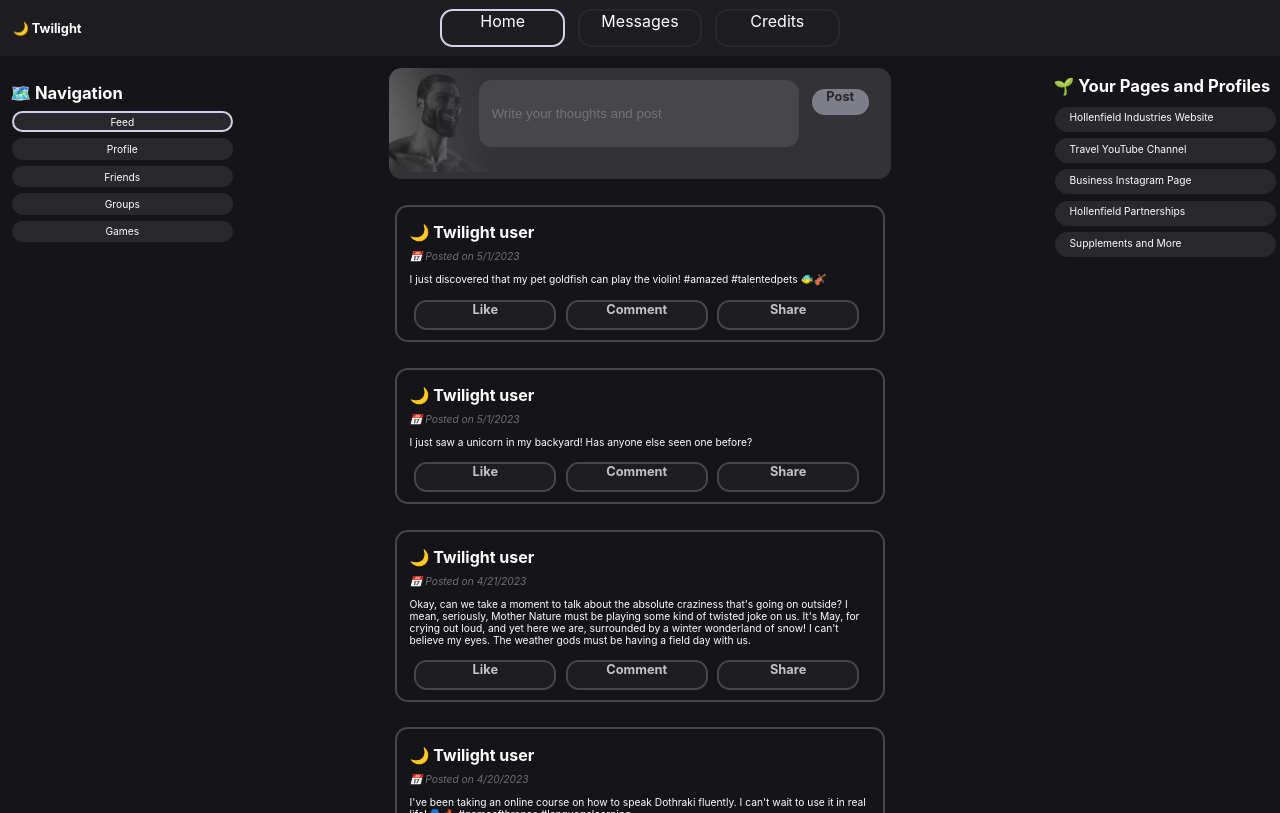
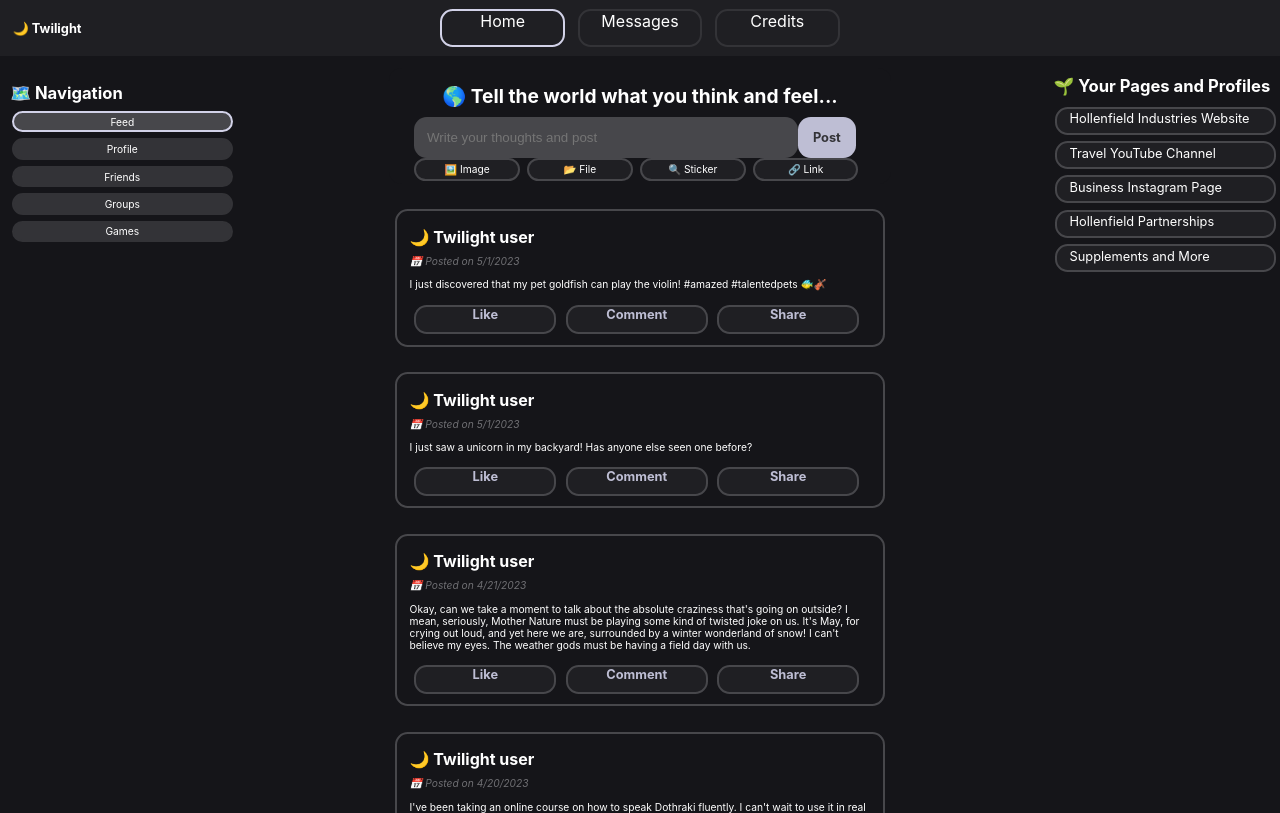
Before and after one commit to MigoDelMundo/twilight_recode, a React (Create React App) app: page / in a window 1280 px wide. Built offline with nearby package versions, Linux system fonts and the light colour scheme.

Commit message:
Design bug fixes and changes, redesigned games tab and message composer, along with many others

```diff
--- a/public/index.html
+++ b/public/index.html
@@ -9,7 +9,6 @@
       name="description"
       content="Twilight is a vibrant and engaging social media application designed to connect people around the world in a unique and interactive way. With a sleek and user-friendly interface, Twilight offers a wide range of features and functionalities that cater to users' social networking needs."
     />
-    <link rel="apple-touch-icon" href="%PUBLIC_URL%/logo192.png" />
     <!--
       manifest.json provides metadata used when your web app is installed on a
       user's mobile device or desktop. See https://developers.google.com/web/fundamentals/web-app-manifest/
--- a/src/App.css
+++ b/src/App.css
@@ -4,7 +4,12 @@
   --neutral: rgb(71, 71, 75);
   --light: rgb(91, 91, 95);
   --lighter-light: rgb(111, 111, 115);
-  --background-color: rgb(21, 21, 25)
+
+  --background-color: rgb(21, 21, 25);
+
+  --selected-darker: rgb(190, 190, 212);
+  --selected: rgb(210, 210, 232);
+  --selected-lighter: rgb(230, 230, 252);
 }
 
 ::-webkit-scrollbar {
@@ -14,14 +19,15 @@
 }
 
 ::-webkit-scrollbar-thumb {
-  background-color: rgb(41, 41, 47);
+  background-color: var(--dark);
   border-radius: 1.5vw;
 }
 
 body {
-  background-color: rgb(21, 21, 25);
+  background-color: var(--background-color);
   color: white;
   font-size: 0.8vw;
+  overflow: hidden;
 }
 
 h3 {
@@ -40,7 +46,7 @@ input:focus {
   justify-content: center;
   padding: 0 1vw;
   height: 7vh;
-  background-color: rgb(30, 30, 34);
+  background-color: var(--darker-dark);
 }
 
 .HeaderTitle {
@@ -53,7 +59,7 @@ input:focus {
 }
 
 .Header-Button {
-  border: 0.2vw solid rgb(41, 41, 45);
+  border: 0.2vw solid var(--dark);
   margin: 0.5vw;
   padding: 0 0.3vw 0;
   user-select: none;
@@ -67,27 +73,27 @@ input:focus {
 }
 
 .Header-Button:hover {
-  background-color: rgb(51, 51, 55);
+  background-color: var(--dark);
   cursor: pointer;
 }
 
 .Header-Button.Selected {
-  border: calc(0.1vw + 0.1vh) solid rgb(210, 210, 232);
+  border: 0.2vw solid var(--selected);
 }
 
 .SubpageSlot {
   display: flex;
   align-items: left;
   justify-content: left;
-  background-color:  rgb(21, 21, 25);
-  height: 90vh;
+  background-color:  var(--background-color);
+  height: 93vh;
 }
 
 .Subpage {
   display: flex;
   align-items: left;
   justify-content: left;
-  background-color:  rgb(21, 21, 25);
+  background-color:  var(--background-color);
   height: 100%;
 }
 
@@ -112,8 +118,8 @@ input:focus {
 .Sidebar-Button {
   width: 15vw;
   margin: 0.5vw 0.4vw 0.5vw;
-  background-color:  rgb(41, 41, 45);
-  border: calc(0.1vw + 0.1vh) solid rgb(41, 41, 45);
+  background-color:  var(--dark);
+  border: 0.2vw solid var(--dark);
   border-radius: 1vw;
   padding: 0.2vw 1vw 0.2vw;
   flex-shrink: 0;
@@ -122,15 +128,15 @@ input:focus {
 }
 
 .Sidebar-Button:hover {
-  background-color:  rgb(51, 51, 55);
+  background-color:  var(--neutral);
   cursor: pointer;
 }
 
 .Sidebar-Button-Selected {
   width: 15vw;
   margin: 0.5vw 0.4vw 0.5vw;
-  background-color:  rgb(41, 41, 45);
-  border: calc(0.1vw + 0.1vh) solid rgb(210, 210, 232);
+  background-color:  var(--neutral);
+  border: 0.2vw solid var(--selected);
   border-radius: 1vw;
   padding: 0.2vw 1vw 0.2vw;
   flex-shrink: 0;
@@ -154,13 +160,53 @@ input:focus {
 }
 
 .Centerpage-MessageComposer {
+  background-color: var(--background-color);
   position: relative;
   width: 98%;
-  height: 15%;
-  background-color: rgb(51, 51, 55);
   margin: 0 auto 0;
   border-radius: 1vw;
-  overflow-y: hidden;
+  overflow: hidden;
+}
+
+.Centerpage-MessageComposer h2 {
+  margin: 1.25vw auto 0.75vw;
+  font-weight: bold;
+  width: 90%;
+  font-size: 1.5vw;
+  text-align: center;
+}
+
+.MessageComposer-Grid {
+  display: grid;
+  grid-template-columns: 85% 10%;
+  width: 90%;
+  height: 55%;
+  margin: 0 auto 0;
+  overflow-x: scroll;
+}
+
+.MessageComposer-AdditionalButtons{
+  margin: 0 auto 0;
+  display: grid;
+  grid-template-columns: repeat(4, 1fr);
+  width: 90%;
+  margin-bottom: 0.2vw;
+}
+
+.MessageComposer-AdditionalButton {
+  width: 90%;
+  user-select: none;
+  border: 0.2vw solid var(--neutral);
+  border-radius: 1vw;
+  background-color: var(--darker-dark);
+  padding: 0.25vw 0 0.25vw;
+  text-align: center;
+}
+
+.MessageComposer-AdditionalButton:hover {
+  background-color: var(--dark);
+  border-color: var(--light);
+  cursor: pointer;
 }
 
 .ProfilePicture {
@@ -213,22 +259,7 @@ input:focus {
   bottom: 0;
   left: 16vw;
   right: 16vw;
-  border: 0.5vw solid rgb(21, 21, 25);
-}
-
-.ProfilePicture.Gradient {
-  display: block;
-  /* background-image: url(./assets/pictures/profilepicture.jpg); */
-  background: linear-gradient(to right,
-  rgba(255, 255, 255, 0) 0%,
-  rgba(51, 51, 55, 1) 100%),
-  url(./assets/pictures/profilepicture.jpg) center center / cover no-repeat;
-  position: relative;
-  z-index: 0;
-  width: 13vh;
-  height: 13vh;
-  border-radius: 0.5vw;
-  margin-right: 1vw;
+  border: 0.5vw solid var(--background-color);
 }
 
 .ProfileWallpaper {
@@ -244,15 +275,8 @@ input:focus {
 
 
 .UserInputMessage {
-  position: absolute;
-  width: 25vw;
-  height: 60%;
-  display: block;
-  position: absolute;
-  top: 1vw;
-  bottom: 0;
-  left: 7vw;
-  right: 0;
+  width: 100%;
+  height: 100%;
   border-radius: 1vw;
   border: none;
   padding: 1vw;
@@ -272,28 +296,22 @@ input:focus {
 }
 
 .SendButton {
-  user-select: none;
-  position: absolute;
-  z-index: 2;
-  top: 1.7vw;
-  bottom: 0;
-  left: 33vw;
-  right: 0;
-  display: block;
   width: 4.5vw;
-  height: 2vw;
-  background-color: rgb(145, 145, 158, 80%);
+  background-color: var(--selected-darker);
   border-radius: 1vw;
-  align-items:  center;
+  display: flex;
+  align-items: center;
+  justify-content: center;
   text-align: center;
-  color:rgb(21, 21, 25);
   font-weight: bold;
   font-size: 1vw;
-  color: rgb(40, 40, 43);
+  color: var(--dark);
+  user-select: none;
 }
 
+
 .SendButton:hover {
-  background-color: rgb(185, 185, 198);
+  background-color: var(--selected-lighter);
   cursor: pointer;
 }
 
@@ -328,8 +346,8 @@ input:focus {
   width: 30%;
   margin: 0.3vw 1% 0.5vw;
   height: 2vw;
-  background-color: rgb(30, 30, 34);
-  color: rgb(195, 195, 195);
+  background-color: var(--darker-dark);
+  color: var(--selected-darker);
   font-size: 1vw;
   font-weight: bolder;
   text-align: center;
@@ -340,20 +358,20 @@ input:focus {
 }
 
 .FeedPost-Button:hover {
-  background-color: rgb(101, 101, 105);
+  background-color: var(--neutral);
   cursor: pointer;
 }
 
 .FeedPost-Button.Clicked {
-  background-color: rgb(152, 152, 157);
-  color: rgb(243, 243, 255);
-  border-color: rgb(243, 243, 255);
+  background-color: var(--selected);
+  color: var(--lighter-light);
+  border-color: var(--selected-lighter);
 }
 
 .PostPictureSlot {
   width: 100%;
   height: 15vw;
-  background-color: rgb(31, 31, 35, 0.5);
+  background-color: var(--darker-dark);
   margin: 1vw auto 0;
   border-radius: 1vw;
   background-size: cover;
@@ -371,21 +389,21 @@ input:focus {
 }
 
 .ProfileDescriptionName {
-  font-size: calc(1.1vw + 1.1vh);
+  font-size: 1.5vw;
   font-weight: bold;
   width: 100%;
 }
 
 .ProfileDescriptionHandle {
-  font-size: calc(0.48vw + 0.48vh);
+  font-size: 0.8vw;
   width: 100%;
   font-style: italic;
-  color: rgb(101, 101, 105);
+  color: var(--lighter-light);
 }
 
 .ProfileDescriptionDescription {
   width: 70%;
-  color: rgb(161, 161, 165);
+  color: var(--selected);
   margin: 1vw auto 1.5vw;
 }
 
@@ -394,13 +412,13 @@ input:focus {
   width: 30%;
   height: auto;
   margin: 0.3vw 1.25% 0;
-  border: calc(0.1vw + 0.1vh) solid rgb(41, 41, 45);
+  border: 0.2vw solid var(--dark);
   border-radius: 1vw;
   user-select: none;
 }
 
 .ProfileDescriptionHobby:hover {
-  border-color: rgb(101, 101, 105);
+  border-color: var(--lighter-light);
 }
 
 .FriendsPage-MainBlock {
@@ -468,7 +486,6 @@ input:focus {
 
 .FriendSuggestion {
   position: relative;
-  /* border: 0.2vw solid rgb(161, 161, 165); */
   border-radius: 1vw;
   width: 100%;
   padding: 0.4vw;
@@ -478,7 +495,7 @@ input:focus {
 
 .FS-Name {
   margin: 12% 0 0;
-  font-size: calc(0.8vw + 0.8vh);
+  font-size: 1.25vw;
 }
 
 .FS-Loc {
@@ -495,6 +512,8 @@ input:focus {
 }
 
 .AddFriendSuggestion {
+  font-size: 1vw;
+  font-weight: bold;
   position: absolute;
   bottom: 0.5vw;
   right: 8%;
@@ -502,23 +521,23 @@ input:focus {
   min-height: 7%;
   z-index: 2;
   border-radius: 1vw;
-  border: 0.2vw solid rgb(161, 161, 165);
+  border: 0.2vw solid var(--lighter-light);
   padding-bottom: 5px;
   text-align: center;
   justify-content: center;
   user-select: none;
-  background-color: rgb(21, 21, 25);
+  background-color: var(--background-color);
 }
 
 .AddFriendSuggestion:hover {
-  background-color: rgb(101, 101, 105);
+  background-color: var(--neutral);
   cursor: pointer;
 }
 
 .AddFriendSuggestion.Clicked {
-  background-color: rgb(152, 152, 157);
-  color: rgb(243, 243, 255);
-  border-color: rgb(243, 243, 255);
+  background-color: var(--selected-darker);
+  color: var(--neutral);
+  border-color: var(--selected-darker);
 }
 
 .Groups-HeaderBlock {
@@ -593,27 +612,28 @@ input:focus {
 
 .JoinGroupButton {
   font-size: 1.6em;
+  font-weight: bold;
   margin: 2.5vh auto 0;
   width: 60%;
   border-radius: 1vw;
-  border: 0.2vw solid rgb(161, 161, 165);
+  border: 0.2vw solid var(--lighter-light);
   text-align: center;
   padding: 0.2vw;
   justify-content: center;
   user-select: none;
-  background-color: rgb(21, 21, 25);
+  background-color: var(--background-color);
   z-index: 2;
 }
 
 .JoinGroupButton:hover {
-  background-color: rgb(101, 101, 105);
+  background-color: var(--lighter-light);
   cursor: pointer;
 }
 
 .JoinGroupButton.Clicked {
-  background-color: rgb(152, 152, 157);
-  color: rgb(243, 243, 255);
-  border-color: rgb(243, 243, 255);
+  background-color: var(--selected-darker);
+  color: var(--neutral);
+  border-color: var(--selected-darker);
 }
 
 .Groups-Name {
@@ -646,24 +666,51 @@ input:focus {
   width: 11vw;
 }
 
+.Games-Header {
+  background-color: var(--background-color);
+  width: 99%;
+  min-height: 10%;
+  border: 0.2vw solid var(--neutral);
+  border-radius: 1vw;
+  font-size: 1vw;
+  margin: 3% auto 3%;
+  text-align: center;
+}
+
+.Games-Header h1 {
+  margin: 1vw auto 0
+}
+
+.Games-Header p {
+  width: 80%;
+  margin: 0 auto 1vw;
+  font-size: 0.9vw;
+  font-style: italic;
+  color: var(--lighter-light);
+}
+
 .Games-Grid {
   display: grid;
+  padding-bottom: 20%;
   grid-template-columns: repeat(3, 1fr);
-  grid-gap: 0.3vw;
+  grid-gap: 0.15vw;
 }
 
 .Games-GridCell {
   position: relative;
   border: 0.2vw solid var(--neutral);
   border-radius: 1vw;
-  width: 100%;
+  width: 95%;
   overflow-y: hidden;
-  min-height: 25vw;
+  margin: 0 auto 0;
+  min-height: 30vw;
+  max-height: 30vw;
+  background-color: var(--darker-dark);
 }
 
 .Game-Image {
   width: 100%;
-  height: 50%;
+  height: 40%;
   background-image: url(./assets/pictures/defaultgamelogo.png);
   background-repeat: no-repeat;
   background-size: cover;
@@ -690,26 +737,33 @@ input:focus {
 }
 
 .Game-Texts {
-  padding: 0.3vw;
-  padding-top: 1vw;
-  background-color: rgb(29, 29, 30);
+  padding: 8%;
+  background-color: var(--darker-dark);
   height: 50%;
+  overflow-y: scroll;
+  scrollbar-width: none; /* Hide the scrollbar in Firefox */
+  -ms-overflow-style: none; /* Hide the scrollbar in Internet Explorer and Edge */
+}
+
+.Game-Texts::-webkit-scrollbar {
+  display: none; /* Hide the scrollbar in webkit browsers (Chrome, Safari) */
 }
 
 .Game-Texts .Title {
-  margin-left: 0.7vw;
+  margin-left: 0.2vw;
   margin-top: 0.4vw;
-  font-size: calc(0.55vw + 0.55vh);
+  font-size: 1.5vw;
   font-weight: bold;
 }
 
 .Game-Texts .Description {
-  margin-left: 0.7vw;
-  font-size: calc(0.55vw + 0.55vh);
+  margin-left: 0.2vw;
+  font-size: 0.95vw;
   font-style: italic;
 }
 
 .Game-Texts .PlayGame {
+  font-size: 1vw;
   margin: -0.2vw auto 0.5vw;
   width: 80%;
   min-height: 4%;
@@ -719,19 +773,19 @@ input:focus {
   padding: 0.2vw;
   justify-content: center;
   user-select: none;
-  background-color: rgb(21, 21, 25);
+  background-color: var(--background-color);
   z-index: 2;
 }
 
 .Game-Texts .PlayGame:hover {
-  background-color: rgb(101, 101, 105);
+  background-color: var(--lighter-light);
   cursor: pointer;
 }
 
 .Game-Texts .PlayGame.Clicked {
-  background-color: rgb(152, 152, 157);
-  color: rgb(243, 243, 255);
-  border-color: rgb(243, 243, 255);
+  background-color: var(--selected);
+  color: var(--lighter-light);
+  border-color: var(--selected-lighter);
 }
 
 .ContactBar-TextHeader {
@@ -741,9 +795,10 @@ input:focus {
 
 .ContactBar-Selection {
   width: 15vw;
+  font-size: 1vw;
   margin: 0.5vw 0.4vw 0.5vw;
-  background-color:  rgb(41, 41, 45);
-  border: calc(0.1vw + 0.1vh) solid rgb(41, 41, 45);
+  background-color:  var(--darker-dark);
+  border: 0.2vw solid var(--neutral);
   border-radius: 1vw;
   padding: 0.2vw 1vw 0.5vw;
   flex-shrink: 0;
@@ -752,7 +807,7 @@ input:focus {
 }
 
 .ContactBar-Selection:hover {
-  background-color:  rgb(51, 51, 55);
+  background-color: var(--dark);
   cursor: pointer;
 }
 
@@ -762,23 +817,24 @@ input:focus {
 
 .MessageColumn.Left {
   border-right: 0.2vw solid var(--neutral);
-  background-color: rgb(21, 21, 25);
+  background-color: var(--background-color);
   width: 28%;
   height: 100%;
-  padding: 1%;
-  overflow-y: scroll;
+  padding: 0;
+  padding-left: 1%;
+  overflow: hidden;
 }
 
 .MessageColumn.Center {
   position: relative;
-  background-color: rgb(21, 21, 25);
-  width: 55%;
+  background-color: var(--background-color);
+  width: 50%;
   height: 100%;
 }
 
 .MessageColumn.Right {
   border-left: 0.2vw solid var(--neutral);
-  background-color: rgb(21, 21, 25);
+  background-color: var(--background-color);
   width: 25%;
   height: 100%;
 }
@@ -786,29 +842,28 @@ input:focus {
 .MessageColumn-Header {
   display: grid;
   grid-template-columns: 100%;
-  padding: 0.4vw;
+  padding: 0 1% 0;
   position: absolute;
   top: 0;
   border-bottom: 0.2vw solid var(--neutral);
-  background-color: rgb(21, 21, 25);
-  width: 100%;
+  background-color: var(--background-color);
+  width: 98%;
   height: 10%;
   overflow: hidden;
 }
 
 .MessageColumn-ConversationContent {
   font-size: 2vh;
-  width: 100%;
-  height: 90%;
-  background-color: rgb(21, 21, 25);
+  height: 70%;
+  background-color: var(--background-color);
   margin-top: 8vh;
-  padding: 2vw;
+  padding: 1vw;
   padding-bottom: 12%;
   overflow-y: scroll;
 }
 
 .MessageColumn-ConversationContent.NoConversationSelected {
-  color: rgb(101, 101, 105);
+  color: var(--lighter-light);
   font-style: italic;
   font-size: 3vh;
   margin-bottom: 0;
@@ -818,23 +873,23 @@ input:focus {
 
 .MessageColumn-Toolbar {
   display: grid;
-  grid-template-columns: 10% 10% 10% 60% 10%;
+  grid-template-columns: 12.5% 12.5% 12.5% 50% 12.5%;
   position: absolute;
   bottom: 0;
   border-top: 0.2vw solid var(--neutral);
-  background-color: rgb(21, 21, 25);
+  background-color: var(--background-color);
   width: 100%;
   height: 10%;
 }
 
 .SearchConversation {
-  width: 100%;
+  width: 95%;
   margin: 0 auto 0;
   padding: 0.5vw;
   border-radius: 2vw;
   border: 0.2vw solid var(--neutral);
-  background-color: rgb(30, 30, 34);
-  color: rgb(101, 101, 105);
+  background-color: var(--darker-dark);
+  color: var(--lighter-light);
 }
 
 .ConversationSelector {
@@ -844,7 +899,7 @@ input:focus {
   min-height: 70px;
   overflow-y: hidden;
   width: 100%;
-  background-color: rgb(21, 21, 25);
+  background-color: var(--background-color);
   margin: 1vw auto 1vw;
   border-radius: 1vw;
   user-select: none;
@@ -897,27 +952,28 @@ input:focus {
 
 .ConversationSelector:hover {
   cursor: pointer;
-  background-color: rgb(31, 31, 35)
+  background-color: var(--darker-dark)
 }
 
 .ConversationSelector.Selected {
-  background-color: rgb(41, 41, 45);
+  background-color: var(--dark);
 }
 
 .Conversation-Name {
-  font-size: 1.9vh;
+  font-weight: bold;
+  font-size: 1.1vw;
   padding: 0;
 }
 
 .Last-Message {
-  font-size: 1.7vh;
+  font-size: 0.8vw;
   margin: 0.1vw 0;
 }
 
 .MessageDate {
   font-size: 1.4vh;
   font-style: italic;
-  color: rgb(152, 152, 157);
+  color: var(--selected-darker);
 }
 
 .MessageColumn-Header-Information {
@@ -932,17 +988,16 @@ input:focus {
 }
 
 .MessageColumn-Toolbar-Box {
-  font-size: 1.6vh;
+  font-size: 2vh;
   display: grid;
-  justify-content: center;
+  text-align: center;
   align-items: center;
   user-select: none;
   cursor: pointer;
-  padding: 0.2vw 0.5vw 0.2vw;
-  margin: 0.5vw auto 0;
-  width: 90%;
-  height: 75%;
-  border: 0.2vw solid rgb(41, 41, 45);
+  margin: 1vw auto 0;
+  width: 85%;
+  height: 50%;
+  border: 0.2vw solid var(--dark);
   border-radius: 1vw;
 }
 
@@ -951,8 +1006,9 @@ input:focus {
   user-select: all;
   cursor: default;
   padding-left: 0.5vw;
-  background-color: rgb(86, 86, 90);
+  background-color: var(--light);
   color: white;
+  text-align: left;
 }
 
 .MessageMain {
@@ -963,19 +1019,19 @@ input:focus {
   font-size: 2.3vh;
   padding-right: 1vh;
   font-weight: bold;
-  color: rgb(111, 111, 115);
+  color: var(--lighter-light);
 }
 
 .MessageAccessoryDetails {
   font-size: 2vh;
   font-style: italic;
-  color: rgb(111, 111, 115);
+  color: var(--lighter-light);
 }
 
 .MessageTimestamp {
   font-size: 2vh;
   font-style: italic;
-  color: rgb(131, 131, 135);
+  color: var(--lighter-light);
   padding-left: 1vh;
 }
 
@@ -1009,6 +1065,6 @@ input:focus {
 
 .CreditsMain {
   padding: 2vw;
-  font-size: 1.2rem;
+  font-size: 1rem;
   margin: 0 auto 0;
 }
--- a/src/components/subpages/home/gameoption.tsx
+++ b/src/components/subpages/home/gameoption.tsx
@@ -18,11 +18,7 @@ const GameOption = ({
         <div className="Game-Texts">
           <div className="PlayGame">Play</div>
           <span className="Title">🎮 {gameTitle}</span>
-          <p className="Description">
-            {gameDescription.length > 120
-              ? `${gameDescription.slice(0, 120)}...`
-              : gameDescription}
-          </p>
+          <p className="Description">{gameDescription}</p>
         </div>
       </div>
     </>
--- a/src/components/subpages/home/messagecomposer.tsx
+++ b/src/components/subpages/home/messagecomposer.tsx
@@ -4,7 +4,8 @@ const MessageComposer = () => {
   return (
     <>
       <div className="Centerpage-MessageComposer">
-        <div className="ProfilePicture Gradient" />
+        <h2>🌎 Tell the world what you think and feel...</h2>
+        <div className="MessageComposer-Grid">
           <input
             type="search"
             id="user-message-input"
@@ -13,6 +14,13 @@ const MessageComposer = () => {
           />
           <div className="SendButton">Post</div>
         </div>
+        <div className="MessageComposer-AdditionalButtons">
+          <div className="MessageComposer-AdditionalButton">🖼️ Image</div>
+          <div className="MessageComposer-AdditionalButton">📂 File</div>
+          <div className="MessageComposer-AdditionalButton">🔍 Sticker</div>
+          <div className="MessageComposer-AdditionalButton">🔗 Link</div>
+        </div>
+      </div>
     </>
   );
 };
--- a/src/components/subpages/messages/toolbar.tsx
+++ b/src/components/subpages/messages/toolbar.tsx
@@ -4,11 +4,11 @@ const Toolbar = () => {
   return (
     <>
       <div className="MessageColumn-Toolbar">
-        <div className="MessageColumn-Toolbar-Box">Add Image</div>
-        <div className="MessageColumn-Toolbar-Box">Add Sticker</div>
-        <div className="MessageColumn-Toolbar-Box">Send GIF</div>
+        <div className="MessageColumn-Toolbar-Box">🖼️ Image</div>
+        <div className="MessageColumn-Toolbar-Box">🔍 Sticker</div>
+        <div className="MessageColumn-Toolbar-Box">📺 GIF</div>
         <input type="text" className="MessageColumn-Toolbar-Box MessageBar" />
-        <div className="MessageColumn-Toolbar-Box">Send</div>
+        <div className="MessageColumn-Toolbar-Box">📤 Send</div>
       </div>
     </>
   );
```
Also changed, not shown: src/components/subpages/home/gameoptiondata.tsx (+40 -8 lines), src/components/subpages/home/games.tsx (+8 -0 lines). Lines whose indentation alone changed are shown as unchanged.
